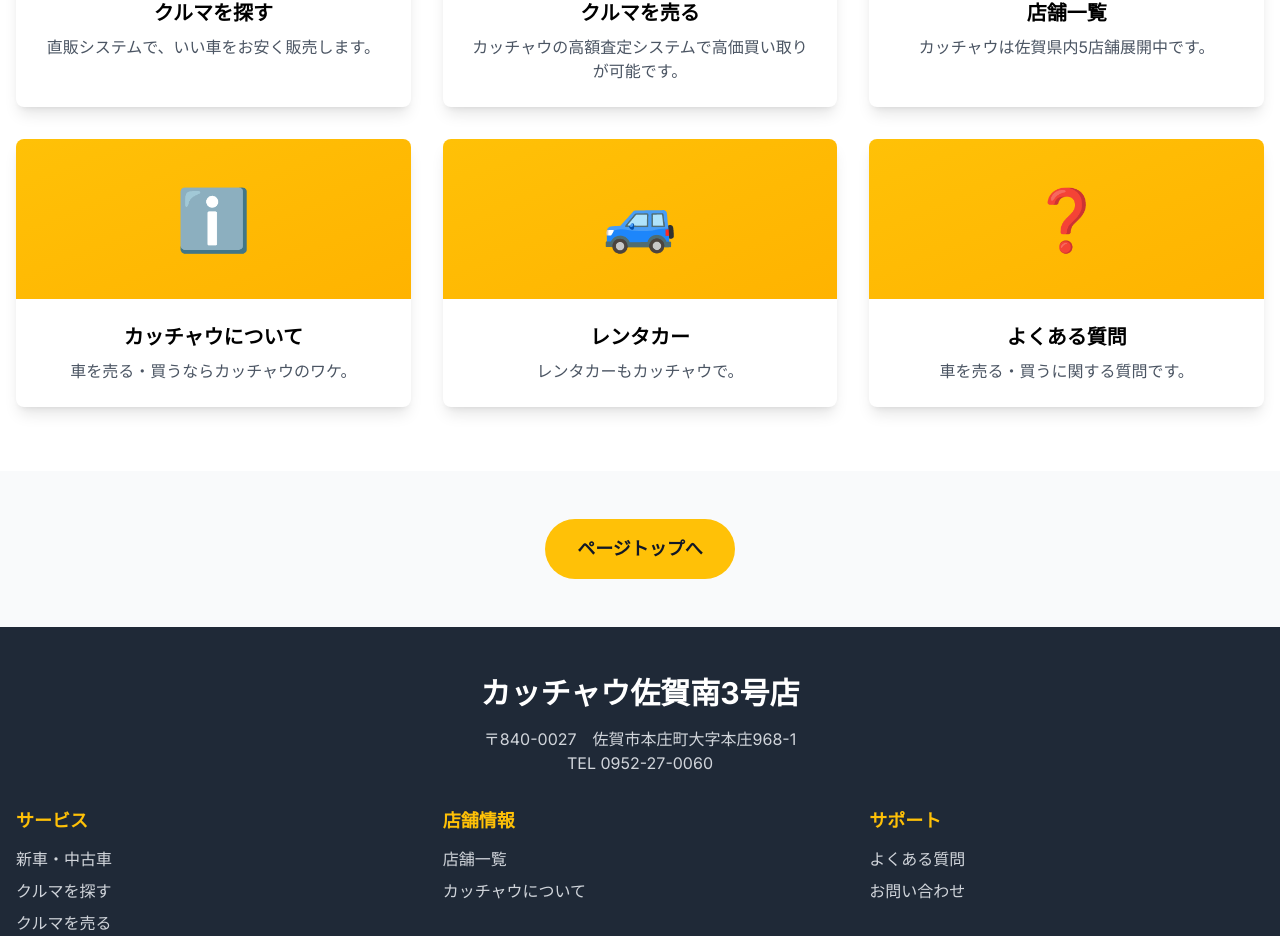
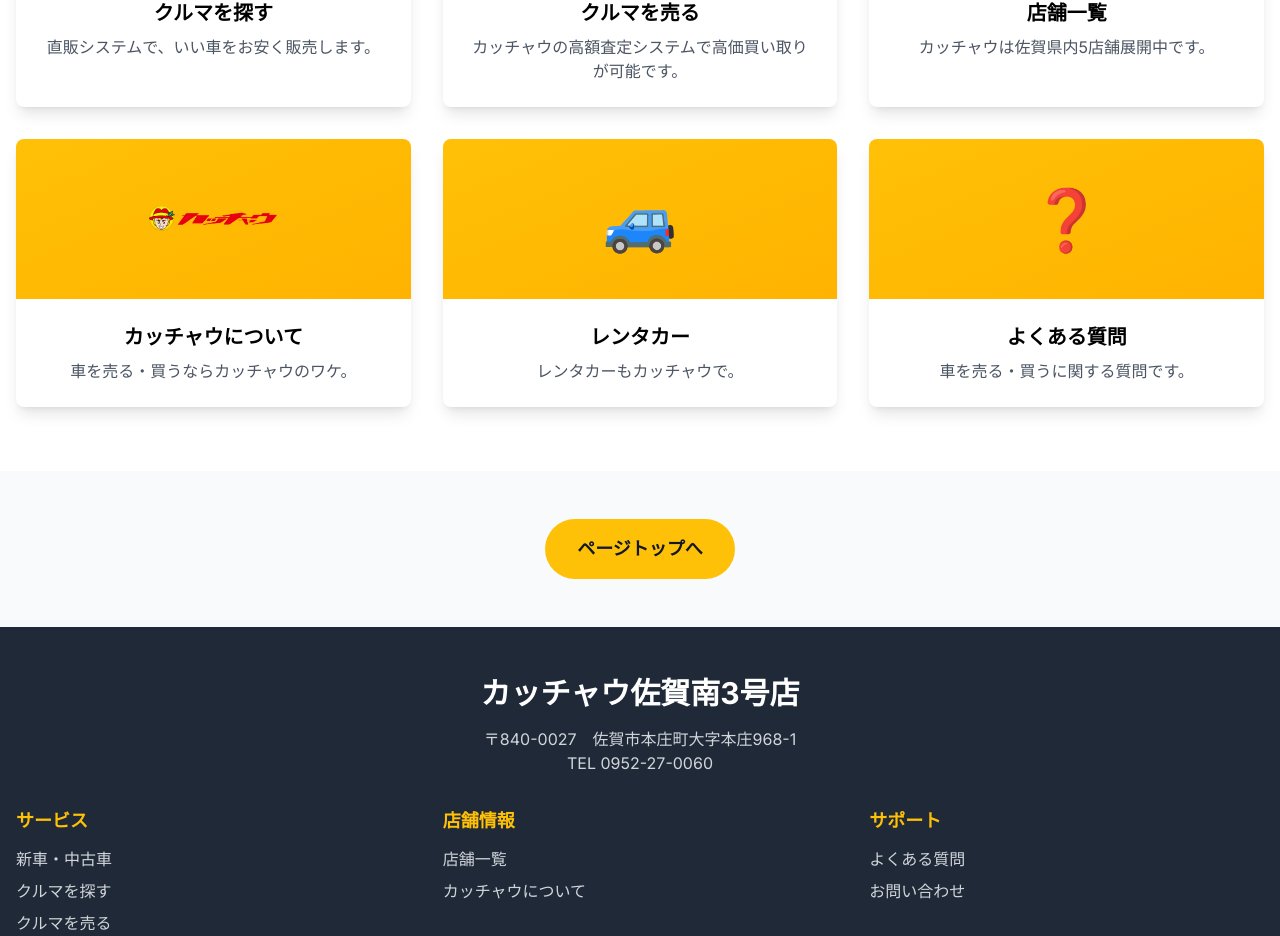
Before and after one commit to homepagebusinessfc-debug/homepage-business-project, a Next.js app: page / in a window 1280 px wide. Shown: the part 2612-3548 px from the top of the page. Built offline with nearby package versions, Linux system fonts and the light colour scheme.

Commit message:
Update file page.tsx

```diff
--- a/app/page.tsx
+++ b/app/page.tsx
@@ -141,13 +141,19 @@ export default function Home() {
               </div>
             </a>
 
-            {/* カッチャウについて */}
+            {/* カッチャウについて - ロゴ画像を追加 */}
             <a
               href="#about"
               className="bg-white rounded-lg shadow-lg overflow-hidden hover:shadow-xl transition-all hover:-translate-y-2 duration-300"
             >
-              <div className="h-40 bg-gradient-to-br from-kacchau to-kacchau-dark flex items-center justify-center text-6xl">
-                ℹ️
+              <div className="h-40 relative bg-gradient-to-br from-kacchau to-kacchau-dark flex items-center justify-center p-4">
+                <Image
+                  src="/logo_kacchau.png"
+                  alt="カッチャウについて"
+                  width={200}
+                  height={200}
+                  className="object-contain w-32 h-32"
+                />
               </div>
               <div className="p-6 text-center">
                 <h3 className="text-xl font-bold mb-2">カッチャウについて</h3>
```
